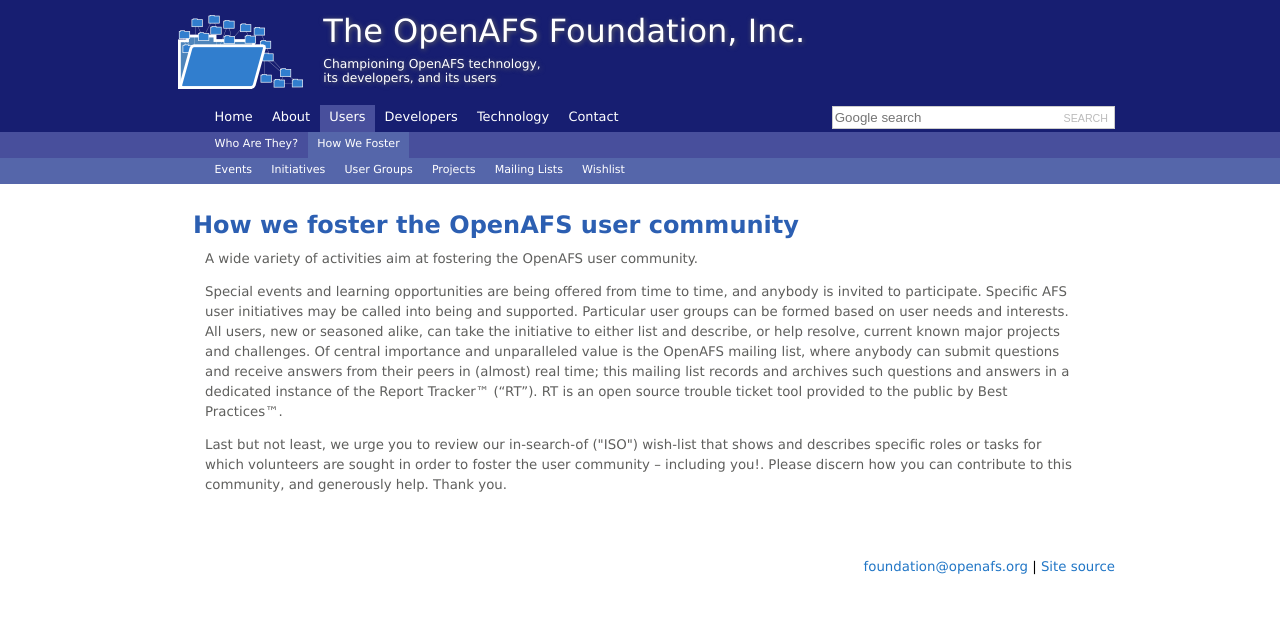
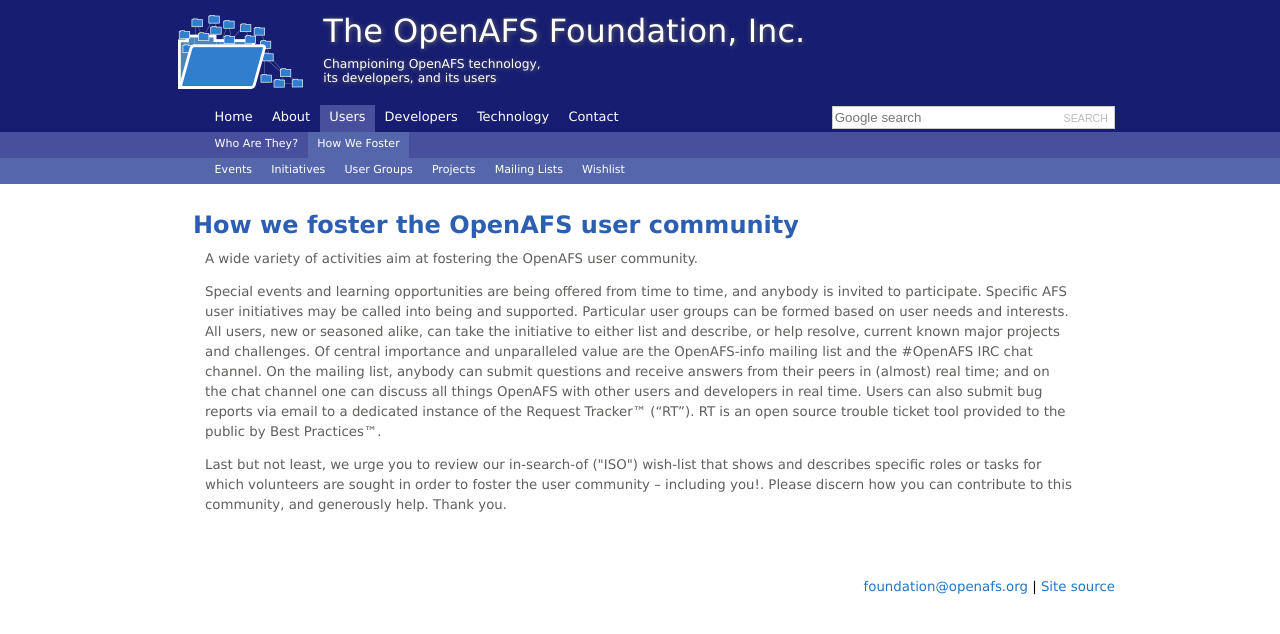
Before and after one commit to openafsfoundation/openafsfoundation.org, a Jekyll site: the page built from users/foster/index.md, in a window 1280 px wide. Shown: the top 634 px of the page. Built offline with Jekyll 4.4.1, drawn with Linux system fonts in a browser that asks for light colours.

Commit message:
Update index.md
updated text per mailing list and RT

```diff
--- a/users/foster/index.md
+++ b/users/foster/index.md
@@ -7,6 +7,6 @@
 
 A wide variety of activities aim at fostering the OpenAFS user community.
 
-Special events and learning opportunities are being offered from time to time, and anybody is invited to participate.  Specific AFS user initiatives may be called into being and supported.  Particular user groups can be formed based on user needs and interests.  All users, new or seasoned alike, can take the initiative to either list and describe, or help resolve, current known major projects and challenges.  Of central importance and unparalleled value is the OpenAFS mailing list, where anybody can submit questions and receive answers from their peers in (almost) real time; this mailing list records and archives such questions and answers in a dedicated instance of the Report Tracker™ (“RT”).  RT is an open source trouble ticket tool provided to the public by Best Practices™.
+Special events and learning opportunities are being offered from time to time, and anybody is invited to participate.  Specific AFS user initiatives may be called into being and supported.  Particular user groups can be formed based on user needs and interests.  All users, new or seasoned alike, can take the initiative to either list and describe, or help resolve, current known major projects and challenges.  Of central importance and unparalleled value are the OpenAFS-info mailing list and the #OpenAFS IRC chat channel. On the mailing list, anybody can submit questions and receive answers from their peers in (almost) real time; and on the chat channel one can discuss all things OpenAFS with other users and developers in real time. Users can also submit bug reports via email to a dedicated instance of the Request Tracker™ (“RT”).  RT is an open source trouble ticket tool provided to the public by Best Practices™.
 
 Last but not least, we urge you to review our in-search-of ("ISO") wish-list that shows and describes specific roles or tasks for which volunteers are sought in order to foster the user community -- including you!.  Please discern how you can contribute to this community, and generously help.  Thank you.
```
